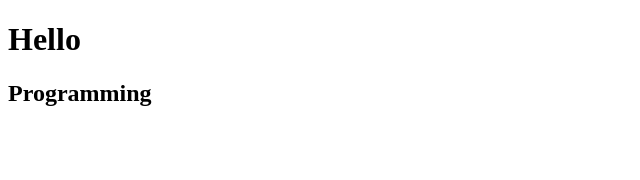
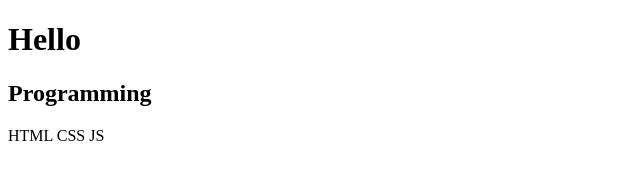
Before and after one commit to Kays-Hawk/practice, a plain HTML site: page index.html in a window 1280 px wide. Shown: the whole page, without its empty margins (0-640 px from the left). Drawn offline with Linux system fonts and the light colour scheme.

Commit message:
Added login page and paragraph in index file

```diff
--- a/index.html
+++ b/index.html
@@ -8,5 +8,9 @@
 <body>
     <h1>Hello</h1>
     <h2>Programming</h2>
+
+    <p>
+        HTML CSS JS
+    </p>
 </body>
 </html>
```
Also changed, not shown: login.html (added).
